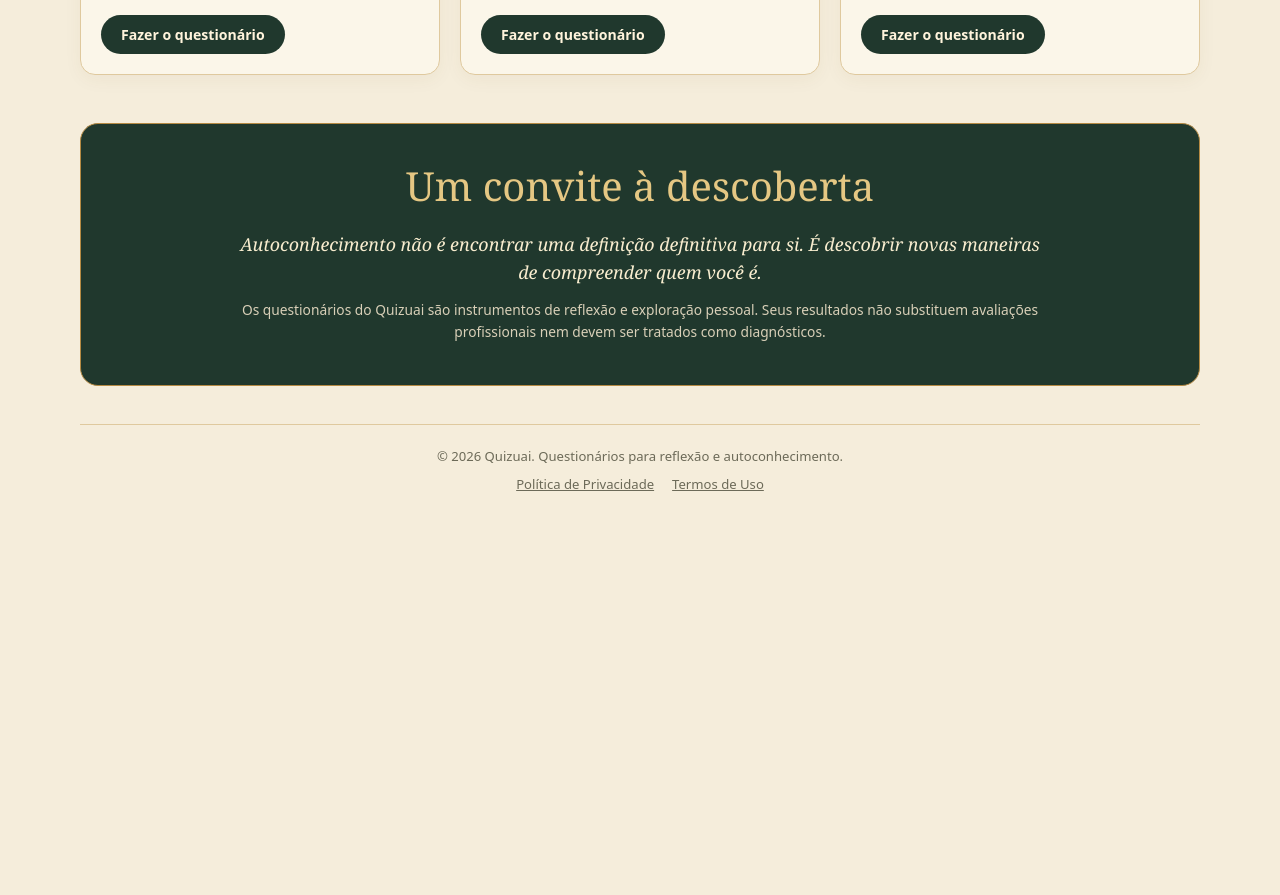
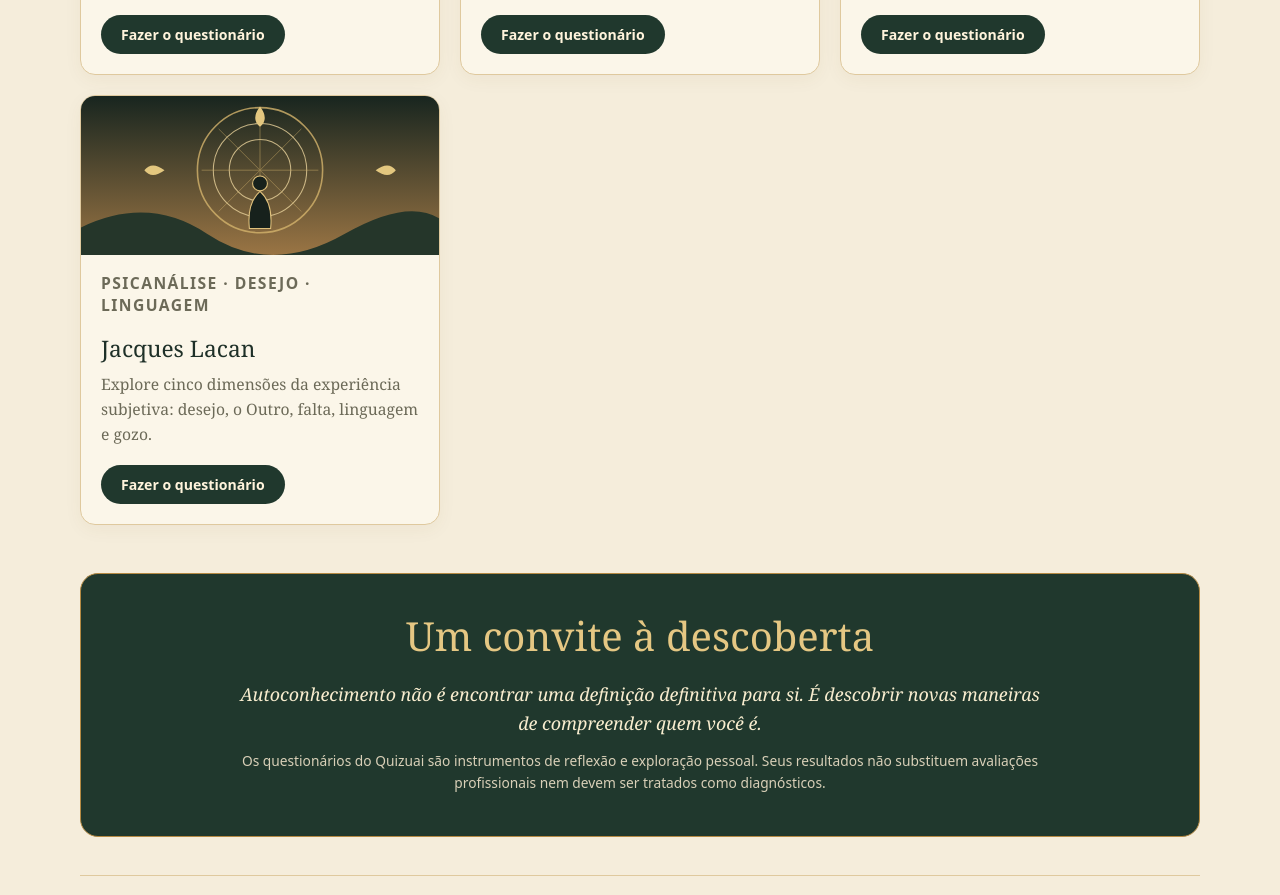
Before and after one commit to Tikmilik/quizuai, a plain HTML site: page index.html in a window 1280 px wide. Shown: the part 1362-2257 px from the top of the page. Before the commit the page ends 1893 px from the top, so only its background shows below. Drawn offline with Linux system fonts and the light colour scheme.

Commit message:
Add Lacan questionnaire card to homepage

```diff
--- a/index.html
+++ b/index.html
@@ -117,6 +117,15 @@ footer{margin-top:38px;padding:22px 0 38px;border-top:1px solid var(--line);colo
           <a class="btn" href="/jornada-junguiana/">Fazer o questionário</a>
         </div>
       </article>
+      <article class="quiz">
+        <img class="quiz-art" src="assets/junguiana.svg" alt="Ilustração simbólica de reflexão e autoconhecimento">
+        <div class="quiz-body">
+          <p class="kicker">Psicanálise · Desejo · Linguagem</p>
+          <h3>Jacques Lacan</h3>
+          <p>Explore cinco dimensões da experiência subjetiva: desejo, o Outro, falta, linguagem e gozo.</p>
+          <a class="btn" href="/jacques-lacan/">Fazer o questionário</a>
+        </div>
+      </article>
     </div>
   </section>
 
```
